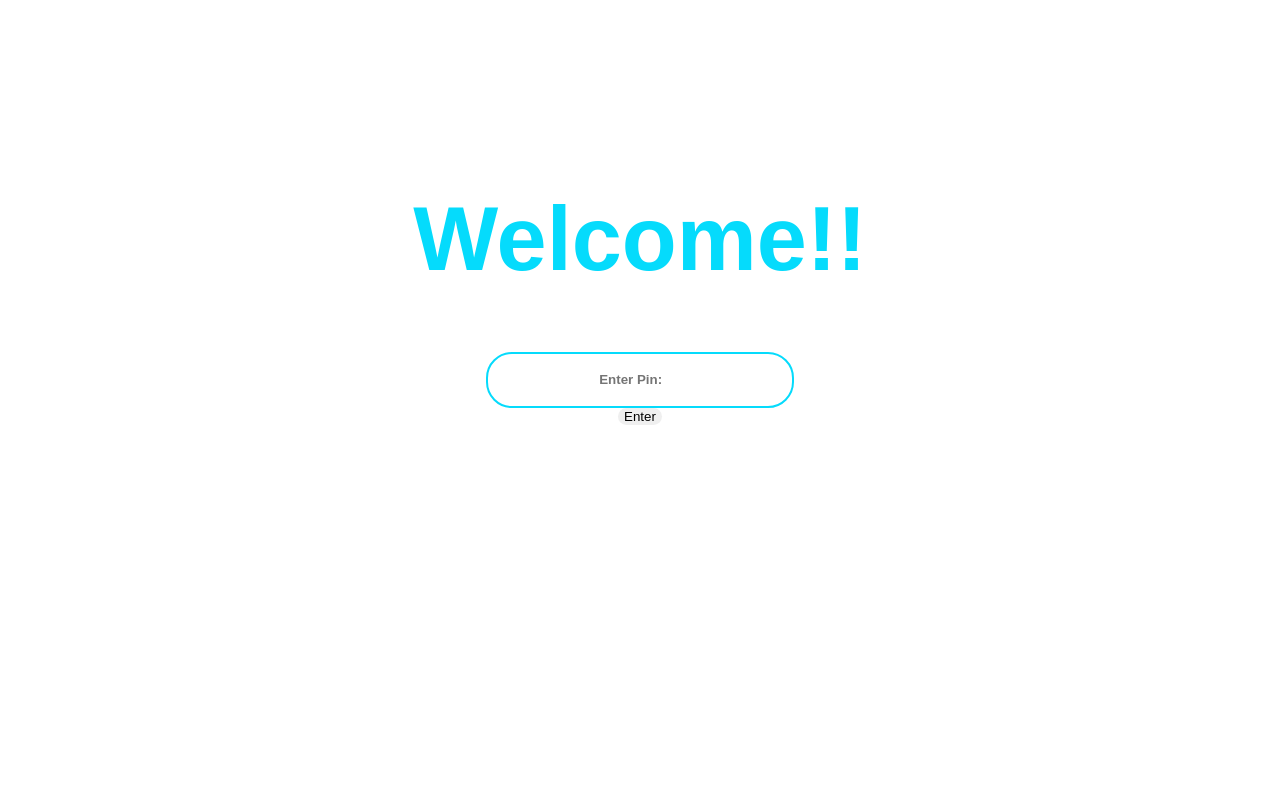
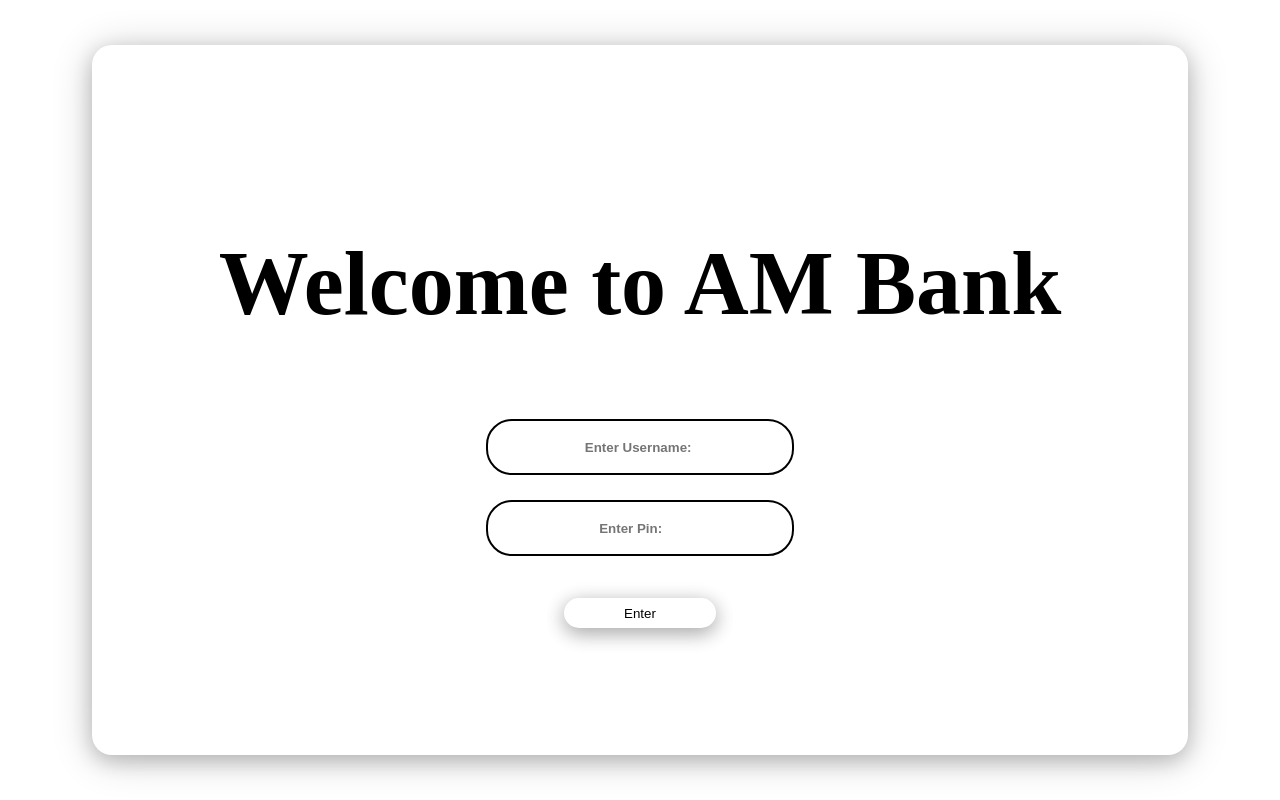
Before and after one commit to AlenM666/ATM-app-JavaScript, a plain HTML site: page index.html in a window 1280 px wide. Drawn offline with Linux system fonts and the light colour scheme.

Commit message:
styling changes to Login page

```diff
--- a/css/style.css
+++ b/css/style.css
@@ -1,8 +1,19 @@
 /* Langin Page Css */
+
+html{
+    padding: 0;
+    margin: 0;
+    height: 100vh;
+    display: flex;
+    flex-direction: column;
+    justify-content: center;
+    align-items: center;
+}
+
 body {
     margin: 0;
     padding: 0;
-    font-family: Arial, Helvetica, sans-serif;
+    font-family: 'Times New Roman', Times, serif;
     background-color: white;
     color: balck;
     display: flex;
@@ -13,17 +24,26 @@ body {
 }
 
 .container{
-    margin-top: 10%;
+    /* margin-top: 10%; */
+    width: 100%;
+    height: 100%;
     display: flex;
     flex-direction: column;
     justify-content: center;
     align-items: center;
     text-align: center;
+    box-shadow: 0 4px 40px 0 rgba(0, 0, 0, 0.2), 0 6px 20px 0 rgba(0, 0, 0, 0.19);
+    /* border: 1px solid black; */
+    border-radius: 20px 20px 20px 20px;
+    padding: 15%;
+
 }
 
 .label1 {
     font-size: 90px;
-    color: #05dbfc;
+    /* color: #05dbfc; */
+    color: black;
+    margin-bottom: 10%;
 }
 
 input {
@@ -31,24 +51,44 @@ input {
     width: 300px;
     height: 50px;
     text-align: center;
-    border: 2px solid #05dbfc;
+    /* border: 2px solid #05dbfc; */
+    border: 2px solid black;
     border-radius: 26px 26px 26px 26px;
     font-weight: 700;
 }
 
+.username{
+    margin-bottom: 3%;
+}
+
+
 input:hover {
     cursor: text;
+    box-shadow: 0 4px 20px 0 rgba(0, 0, 0, 0.2), 0 6px 20px 0 rgba(0, 0, 0, 0.19);
 }
 
 input:focus {
     outline: none;
-    box-shadow: 0 0 10px #05dbfc;
+    /* box-shadow: 0 0 10px #05dbfc; */
+    box-shadow: 0 4px 20px 0 rgba(0, 0, 0, 0.2), 0 6px 20px 0 rgba(0, 0, 0, 0.19);
 }
 
 .btn1 {
+    width: 18%;
+    height: 30px;
+    margin-top: 5%;
     border: none;
+    background-color: unset;
     border-radius: 26px 26px 26px 26px;
+    box-shadow: 0 4px 20px 0 rgba(0, 0, 0, 0.2), 0 6px 20px 0 rgba(0, 0, 0, 0.19)
 }
+.btn1:hover{
+    cursor: pointer;
+    box-shadow: 0 4px 20px 0 rgba(0, 0, 0, 0.2), 0 6px 20px 0 rgba(0, 0, 0, 0.19);
+
+
+}
+
 
 /*main.html*/
 table{
@@ -63,6 +103,14 @@ th,td{
 .menu{
     margin-top: 40px;
     margin-bottom: 90px;
+    font-size: 50px;
+    border: none;
+    outline: none;
+}
+.menu:hover{
+    /* border: 5px solid lightblue; */
+    border-bottom: 5px solid #00f2ff;
+    border-radius: 20px 20px 20px 20px;
 }
 
 .chose{
--- a/index.html
+++ b/index.html
@@ -8,8 +8,9 @@
     </head>
     <body>
         <div class="container">
-            <h1 class="label1">Welcome!!</h1>
-            <input id="pin" type="text" >
+            <h1 class="label1">Welcome to AM Bank</h1>
+            <input class="username" id="username" type="text" placeholder="Enter Username: ">
+            <input id="pin" type="password" >
             <button class="btn1" id="btn">Enter</button>
         </div>
 
--- a/scripts/login.js
+++ b/scripts/login.js
@@ -3,6 +3,10 @@ class Login {
 
     constructor(pin){
         this.pin = pin;
+    }
+
+    register(){
+
     }
 
     createTags(){
@@ -12,8 +16,9 @@ class Login {
         inputPin.placeholder = "Enter Pin: ";
         inputPin.type = 'number';
 
-        btn.onclick = function() {
+        btn.addEventListener('click', function() {
             if(inputPin.value === '4321'){
+
                 let ptag = document.createElement("p");
                 ptag.id = "ptag";
                 ptag.class = "ptag";
@@ -25,6 +30,7 @@ class Login {
                 ptag.style.color = "black";
                 ptag.style.fontSize = "20px";
                 document.body.appendChild(ptag);
+
                 setTimeout(() => {
                     document.body.removeChild(ptag);
                 }, 3000)
@@ -32,9 +38,11 @@ class Login {
                 setTimeout(() => {
                     window.location.href = './pages/main.html';
                 },2000)
+
             }else{
                 console.log("Failed");
             }
-        }
+
+        })
     }
 }
--- a/scripts/script.js
+++ b/scripts/script.js
@@ -1,4 +1,6 @@
+
 //the login page
 const login = new Login(pin);
 
+//call the createTag function from Login
 login.createTags();
```
Also changed, not shown: pages/main.html (+1 -1 lines).
